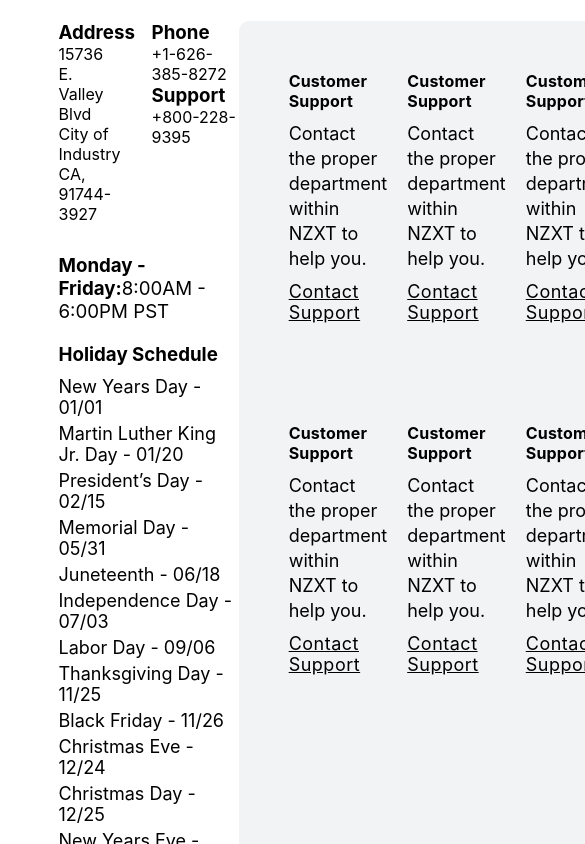
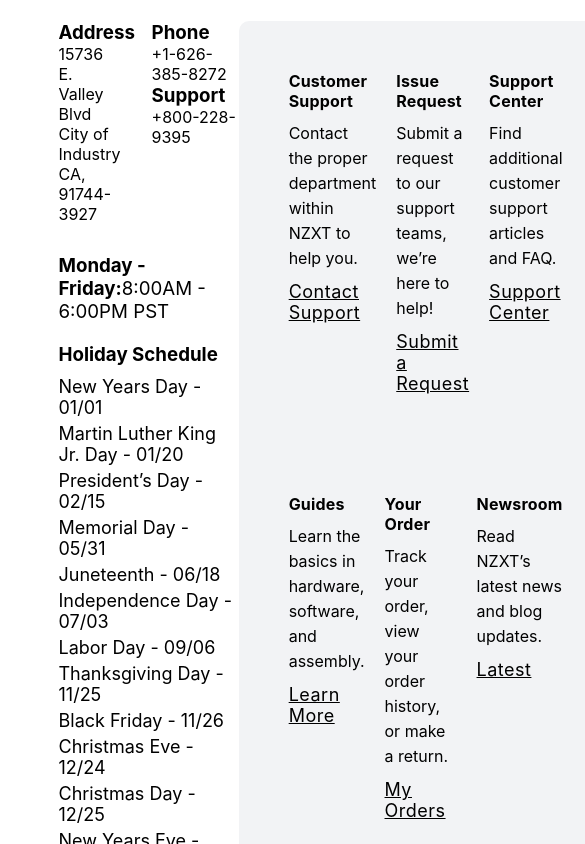
Before and after one commit to CJimenez-O/nzxt-clone, a React (Create React App) app: page /company in a window 390 px wide. Shown: the part 2420-3264 px from the top of the page, 585 px wide, since content can reach past the window. Built offline with nearby package versions, Linux system fonts and the light colour scheme.

Commit message:
made software page hero title text responsive @ 1200px and added proper support details in support page

```diff
--- a/src/pages/Company.js
+++ b/src/pages/Company.js
@@ -138,31 +138,35 @@
 								<Link className="link">Contact Support</Link>
 							</div>
 							<div className="support-list">
-								<h4 className="support-title"> Customer Support </h4>
-								<p>Contact the proper department within NZXT to help you.</p>
-								<Link className="link">Contact Support</Link>
+								<h4 className="support-title"> Issue Request</h4>
+								<p>
+									Submit a request to our support teams, we’re here to help!
+								</p>
+								<Link className="link">Submit a Request</Link>
 							</div>
 							<div className="support-list">
-								<h4 className="support-title"> Customer Support </h4>
-								<p>Contact the proper department within NZXT to help you.</p>
-								<Link className="link">Contact Support</Link>
+								<h4 className="support-title"> Support Center </h4>
+								<p>Find additional customer support articles and FAQ.</p>
+								<Link className="link">Support Center</Link>
 							</div>
 						</div>
 						<div className="support-lists">
 							<div className="support-list">
-								<h4 className="support-title"> Customer Support </h4>
-								<p>Contact the proper department within NZXT to help you.</p>
-								<Link className="link">Contact Support</Link>
+								<h4 className="support-title"> Guides </h4>
+								<p>Learn the basics in hardware, software, and assembly.</p>
+								<Link className="link">Learn More</Link>
 							</div>
 							<div className="support-list">
-								<h4 className="support-title"> Customer Support </h4>
-								<p>Contact the proper department within NZXT to help you.</p>
-								<Link className="link">Contact Support</Link>
+								<h4 className="support-title"> Your Order </h4>
+								<p>
+									Track your order, view your order history, or make a return.
+								</p>
+								<Link className="link">My Orders</Link>
 							</div>
 							<div className="support-list">
-								<h4 className="support-title"> Customer Support </h4>
-								<p>Contact the proper department within NZXT to help you.</p>
-								<Link className="link">Contact Support</Link>
+								<h4 className="support-title"> Newsroom </h4>
+								<p>Read NZXT’s latest news and blog updates.</p>
+								<Link className="link">Latest</Link>
 							</div>
 						</div>
 					</div>
@@ -320,7 +324,7 @@
 	.support-list p {
 		margin-bottom: 10px;
 		line-height: 25px;
-		font-size: 18px;
+		font-size: 16px;
 	}
 
 	.support-title {
--- a/src/pages/Software.js
+++ b/src/pages/Software.js
@@ -11,15 +11,18 @@
 		<SoftwareContainer>
 			<div className="software-content">
 				<div className="software-details">
-					<h3 className="title">The Best Gaming PC Monitoring App</h3>
+					<h3 className="hero-title">The Best Gaming PC Monitoring App</h3>
 					<p>
 						Manage performance, temperatures, and devices all from a single
 						application. NZXT CAM is fast, efficient, and easy-to-use, allowing
 						you to control every aspect of your computer.
 					</p>
 				</div>
-				<div className="software-image">
-					<img src="https://nzxt.com/assets/cms/34299/1620941749-cam-hero-en-1380x1380.png?auto=format&dpr=2&fit=max&fm=webp&h=690&w=690"></img>
+				<div>
+					<img
+						className="software-image"
+						src="https://nzxt.com/assets/cms/34299/1620941749-cam-hero-en-1380x1380.png?auto=format&dpr=2&fit=max&fm=webp&h=690&w=690"
+					></img>
 				</div>
 			</div>
 			<div className="bonus">
@@ -127,7 +130,7 @@
 }
 
 const SoftwareContainer = styled.div`
-	padding-top: 140px;
+	padding-top: 100px;
 	.software-content {
 		display: flex;
 		gap: 50px;
@@ -143,7 +146,7 @@
 		width: 40%;
 	}
 
-	.title {
+	.hero-title {
 		font-size: 70px;
 		font-weight: 800;
 		width: 90%;
@@ -157,7 +160,7 @@
 		width: 80%;
 	}
 
-	img {
+	.software-image {
 		height: 600px;
 	}
 
@@ -295,6 +298,10 @@
 	}
 
 	@media (max-width: 790px) {
+		.software-image {
+			height: 400px !important;
+		}
+
 		.product-flex {
 			display: block;
 			padding-bottom: 40px;
@@ -318,7 +325,7 @@
 	}
 
 	@media (max-width: 1200px) {
-		padding-top: 80px;
+		padding-top: 100px;
 		.software-content {
 			display: block;
 			text-align: center;
@@ -330,16 +337,17 @@
 			justify-content: center;
 		}
 
-		.title {
+		.hero-title {
 			width: 100%;
+			font-size: 3rem;
 		}
 
 		.software-details p {
 			width: 100%;
 		}
 
-		img {
-			height: 400px;
+		.software-image {
+			height: 500px;
 		}
 
 		.left-img {
```
